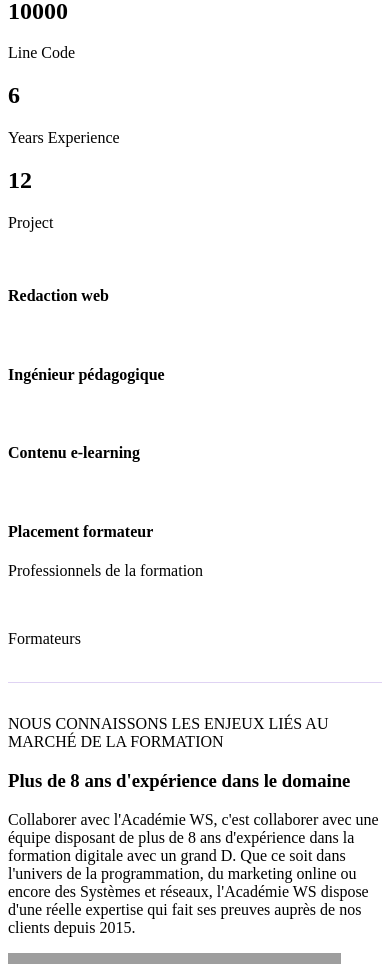
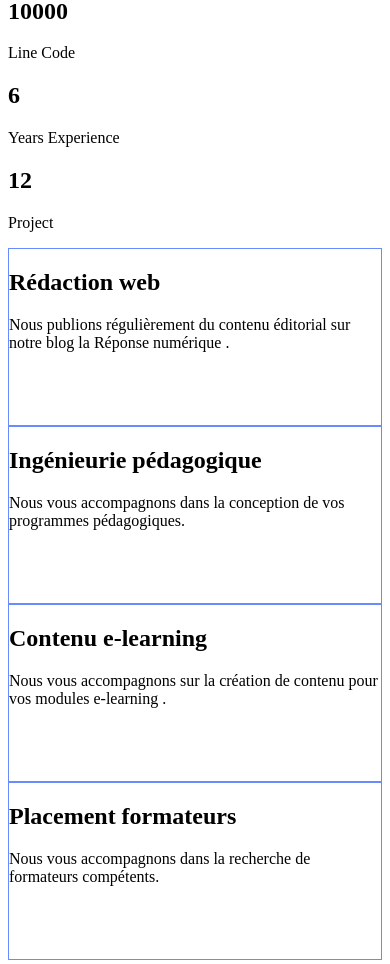
Before and after one commit to jonnhyknocksville/gabrielrh, a Symfony app: template templates/acceuil/index.html.twig in a window 390 px wide. Shown: the part 926-1890 px from the top of the page. Run offline with Twig, Linux system fonts and the light colour scheme; the template is opened without the code that fills it, so the values that code supplies are empty; some libraries are stand-ins or nearby versions; grey boxes are pictures that could not be loaded.

Commit message:
update acceuil template and optmise route

```diff
--- a/assets/styles/app.scss
+++ b/assets/styles/app.scss
@@ -1,7 +1,11 @@
 @import "~bootstrap/scss/bootstrap";
+
+//  bg-secondary = background-color: #100326 ;
 
 body {
     background-color: #130430;
+
+
 
     //  div.test{
     //         display:none;
--- a/package.json
+++ b/package.json
@@ -6,6 +6,7 @@
         "@symfony/webpack-encore": "^4.0.0",
         "bootstrap": "^5.3.0",
         "core-js": "^3.23.0",
+        "file-loader": "^6.0.0",
         "jquery": "^3.7.0",
         "regenerator-runtime": "^0.13.9",
         "sass": "^1.63.6",
--- a/templates/acceuil/index.html.twig
+++ b/templates/acceuil/index.html.twig
@@ -4,22 +4,22 @@
 
 {% block body %}
 
-<div class="row justify-content-md-center text-light ">
+<div class="row justify-content-center text-light my-3">
     <h2 class="col-8 text-center">Vous êtes formateur, vous voulez avoir plus de contact ?</h2>
    <iframe class="col-10 text-center"  height="632" src="" title="YouTube video player" frameborder="0" allow="accelerometer; autoplay; clipboard-write; encrypted-media; gyroscope; picture-in-picture; web-share" allowfullscreen> </iframe>
 </div>
 
-<div class="row justify-content-md-center text-light">
-    <button class="btn text-bg-primary mx-5 col-2">Chercher formateur</button>
-    <button class="btn text-bg-primary mx-5 col-2">Devenir formateur</button>
+<div class="row justify-content-center text-light my-3">
+    <a href="{{ path('create_job') }}" class="col-2 mx-5 d-flex justify-content-center"><button class="btn text-bg-primary  " >Chercher formateur</button></a>
+    <a href="{{ path('app_former') }}" class="col-2 mx-5 d-flex justify-content-center"><button class="btn text-bg-primary ">Devenir formateur</button></a>
 </div>
 
-<div class="text-light">
-    <div class="row justify-content-md-center " >
+<div class="text-light my-5 bg-secondary mx-3" style="border-radius: 30px;">
+    <div class="row justify-content-center " >
         <p class="col-4 text-center">Bienvenue chez formation WS !</p>
     </div>
 
-    <div class="row justify-content-md-center " >
+    <div class="row justify-content-center " >
         <p class="col-6 text-center">Voici les diférent raison de choisir nos services</p>
     </div>
 {#
@@ -28,7 +28,7 @@
 
 
  #}
-     <div>{# counter stat #}
+     <div class="my-5">{# counter stat #}
         <section id="statistic" class="statistic-section one-page-section">
             <div class="container">
                 <div class="row text-center">
@@ -69,9 +69,6 @@
             </div>
         </section>
     </div>
-
-        <div></div>
-
 </div>
 {#
 
@@ -83,41 +80,64 @@
 
  #}
 
-<div class="row justify-content-md-center text-light ">
-    <div class="col text-center">
-        <img></img>
-        <h4>Redaction web</h4>
-        <p></p>
-    </div>
-
-    <div class="col text-center">
-        <img></img>
-        <h4>Ingénieur pédagogique</h4>
-        <p></p>
-    </div>
-
-    <div class="col text-center">
-        <img></img>
-        <h4>Contenu e-learning</h4>
-        <p></p>
-    </div>
-
-    <div class="col text-center">
-        <img></img>
-        <h4>Placement formateur</h4>
-        <p></p>
+<div class="row d-flex justify-content-evenly text-light mx-3 bg-secondary py-3" style="border-radius: 30px;">
+    <div class="col-md text-center">
+        <div class="d-flex flex-column justify-content-center" style="border:1px solid #6a8bff; height: 11em;">
+            <h2> Rédaction web </h2>
+            <p> Nous publions régulièrement du <span class="text-info">contenu éditorial</span> sur notre blog <span class="text-info">la Réponse numérique </span>. </p>
         </div>
     </div>
 
-<div class="row justify-content-md-center text-light">
-    <div class="col-4">
+    <div class="col-md text-center ">
+        <div class="d-flex flex-column justify-content-center" style="border:1px solid #6a8bff; height: 11em;">
+            <h2> Ingénieurie pédagogique </h2>
+            <p> Nous vous accompagnons dans la conception de vos <span class="text-info">programmes pédagogiques</span>. </p>
+        </div>
+    </div>
+
+    <div class="col-md text-center">
+        <div class="d-flex flex-column justify-content-center" style="border:1px solid #6a8bff;height: 11em;">
+            <h2> Contenu e-learning </h2>
+            <p> Nous vous accompagnons sur la création de contenu pour vos <span class="text-info"> modules e-learning </span>. </p>
+        </div>
+    </div>
+
+    <div class="col-md text-center">
+        <div class="d-flex flex-column justify-content-center" style="border:1px solid #6a8bff;height: 11em;">
+            <h2> Placement formateurs </h2>
+            <p> Nous vous accompagnons dans la <span class="text-info">recherche de formateurs </span> compétents. </p>
+        </div>
+    </div>
+</div>
+{#
+
+
+ #}
+{# button section #}
+{#
+
+
+ #}
+
+<div class="row justify-content-center text-light my-5 bg-secondary py-3 mx-3" style="border-radius: 30px;">
+    <div class="col-md-4 text-center">
+        <a>
+            <div>
                 <p>Professionnels de la formation</p>
                 <img></img>
             </div>
+            <img src={{asset("build/woman.webp")}} style="max-height:247px;"></img>
+        </a>
+    </div>
 
-    <div class="col-4">
+    <div class="col-md-4 text-center">
+        <a>
+            <div>
                 <p>Formateurs</p>
                 <img></img>
+            </div>
+            <img src={{asset("build/man.webp")}} style="max-height:247px;"></img>
+        </a>
     </div>
 </div>
 {#
@@ -129,77 +149,86 @@
 
 
  #}
-<div class="bg-light">
-    <div class="row col-md-8 mx-auto my-3 align-items-center">
-                <div class="col-md-6" style="border-top:1px solid rgba(94, 36, 195, 0.2);padding-top:2rem;">
+<div class="bg-light d-flex flex-column ">
+    <div class=" d-flex justify-content-start">
+        <div class="row col-lg-8 mx-2 my-3 align-items-center d-flex " style="border:0.3em dashed">
+                    <div class="col-lg-6">
                         <div class="my-3 text-primary">NOUS CONNAISSONS LES ENJEUX LIÉS AU MARCHÉ DE LA FORMATION</div>
                         <h3>Plus de 8 ans d'expérience dans le domaine</h3>
                         <p class="text-justify">Collaborer avec l'Académie WS, c'est collaborer avec une équipe disposant de plus de <span class="text-secondary font-weight-bold">8 ans d'expérience dans la formation digitale </span> avec un grand D. Que ce soit dans l'univers de la programmation, du marketing online ou encore des Systèmes et réseaux, l'Académie WS dispose d'une réelle expertise qui fait ses preuves auprès de nos clients depuis 2015.</p>
                     </div>
 
-                <div class="col-md-6 d-flex justify-content-center">
-                    <img style="max-height:250px" src="/uploads/images/teachers/8.webp" title="Nous vous accompagnons sur vos formats e-learning &amp; blended" alt="Nous vous accompagnons sur vos formats e-learning &amp; blended">
+                    <div class="col-lg-6 d-flex justify-content-center d-sm-none d-lg-block">
+                        <img style="max-height:250px" src={{asset("build/8.webp")}} title="Nous vous accompagnons sur vos formats e-learning &amp; blended" alt="Nous vous accompagnons sur vos formats e-learning &amp; blended">
+                    </div>
         </div>
     </div>
 
-    <div class="row col-md-8 mx-auto my-3 align-items-center">
+    <div class="d-flex justify-content-end">
+        <div class="row col-lg-8 mx-2 my-3 d-flex align-items-center" style="border:0.3em dashed ">
 
-                <div class="col-md-6 d-flex justify-content-center">
-                    <img style="max-height:250px" src="" title="La mise en place de vidéos pilote pour mesurer l'efficacité de nos vidéos" alt="La mise en place de vidéos pilote pour mesurer l'efficacité de nos vidéos">
+                    <div class="col-lg-6 d-flex justify-content-center d-sm-none d-lg-block">
+                        <img style="max-height:250px" src={{asset("build/7.webp")}} title="La mise en place de vidéos pilote pour mesurer l'efficacité de nos vidéos" alt="La mise en place de vidéos pilote pour mesurer l'efficacité de nos vidéos">
                     </div>
 
-                <div class="col-md-6" style="border-top:1px solid rgba(94, 36, 195, 0.2);padding-top:2rem;">
+                    <div class="col-lg-6">
                         <div class="my-3 text-primary">CHEZ L'ACADÉMIE WS VOUS TROUVEREZ UN PANNEL DE FORMATEURS DIFFÉRENTS</div>
                         <h3>Diversité des profils et des niveaux</h3>
                         <p class="text-justify">Chez l'Académie, nous collaborons avec des formateurs de toutes horizons et de différents niveaux pour assurer des cours autant auprès de débutant que de professionnels déjà en poste.</p>
                                         </div>
         </div>
+    </div>
 
-    <div class="row col-md-8 mx-auto my-3 align-items-center">
-                <div class="col-md-6" style="border-top:1px solid rgba(94, 36, 195, 0.2);padding-top:2rem;">
+    <div class="d-flex justify-content-start">
+        <div class="row col-lg-8 mx-2 my-3 d-flex align-items-center" style="border:0.3em dashed">
+                    <div class="col-lg-6">
                         <div class="my-3 text-primary">NOS FORMATEURS SONT SUIVIS QUOTIDIENNEMENT</div>
                         <h3>Suivi pédagogique quotidien</h3>
                         <p class="text-justify">Evidemment une fois le formateur placé, nous ne disparaissons pas mais misons plutôt sur du long terme. C'est pourquoi <span class="text-secondary font-weight-bold">nous assurons un contact régulier avec nos formateurs </span> pour s'assurer du bon déroulement de chaque cours pour pouvoir répondre éfficacement à toute difficulté qu'une classe ou un formateur pourraient rencontrer.</p>
                                         </div>
 
-                <div class="col-md-6 d-flex justify-content-center">
-                    <img style="max-height:250px" src="" title="Des vidéos mises à jour chaque année !" alt="Des vidéos mises à jour chaque année !">
+                    <div class="col-lg-6 d-flex justify-content-center d-sm-none d-lg-block ">
+                        <img style="max-height:250px" src={{asset("build/6.webp")}} title="Des vidéos mises à jour chaque année !" alt="Des vidéos mises à jour chaque année !">
+                    </div>
                 </div>
     </div>
 
-    <div class="row col-md-8 mx-auto my-3 align-items-center">
+    <div class="d-flex justify-content-end">
+        <div class="row col-lg-8 mx-2 my-3 align-items-center" style="border:0.3em dashed">
 
-                <div class="col-md-6 d-flex justify-content-center">
-                    <img style="max-height:250px" src="" title="Des vidéos en marque blanche" alt="Des vidéos en marque blanche">
+                    <div class="col-lg-6 d-flex justify-content-center d-none d-lg-block">
+                        <img style="max-height:250px" src={{asset("build/3.webp")}} title="Des vidéos en marque blanche" alt="Des vidéos en marque blanche">
                     </div>
 
-                <div class="col-md-6 " style="border-top:1px solid rgba(94, 36, 195, 0.2);padding-top:2rem;">
+                    <div class="col-lg-6 ">
                         <div class="my-3 text-primary">UNE MONTÉE EN COMPÉTENCE EST ORGANISÉE UNE À DEUX FOIS PAR AN</div>
                         <h3>Des formateurs formés régulièrement</h3>
                         <p class="text-justify">Parceque nous sommes conscients que le marché évolue constamment, nous organisons avec nos formateurs des <span class="text-secondary font-weight-bold">sessions de montée en compétence </span> en présentiel, ou en vidéo en utilisant les cours délivrés sur notre plateforme.</p>
                                         </div>
                 </div>
+    </div>
 
-    <div class="row col-md-8 mx-auto my-3 align-items-center">
-                <div class="col-md-6" style="border-top:1px solid rgba(94, 36, 195, 0.2);padding-top:2rem;">
+    <div class="d-flex justify-content-start">
+        <div class="row col-lg-8 mx-2 my-3 align-items-center" style="border:0.3em dashed">
+                    <div class="col-lg-6" >
                         <div class="my-3 text-primary">L'ACADÉMIE WS CENTRALISE LES SUPPORTS DE COURS DE SES FORMATEURS</div>
                         <h3>Centralisation du contenu pédagogique</h3>
                         <p class="text-justify">Pour assurer des supports de qualité, <span class="text-secondary font-weight-bold">l'Académie WS centralise sur sa plateforme tous les exercices, cours théoriques ou travaux pratiques </span> délivrés par nos formateurs pour s'assurer de la qualité des exercices et des contenus délivrés et faciliter le transfert de ces supports auprès de vos apprenants.</p>
                     </div>
 
-                <div class="col-md-6 d-flex justify-content-center">
-                    <img style="max-height:250px" src="" title="Connaissance des différents profils d'apprenants" alt="Connaissance des différents profils d'apprenants">
+                    <div class="col-lg-6 d-flex justify-content-center d-sm-none d-lg-block">
+                        <img style="max-height:250px" src={{asset("build/2.webp")}} title="Connaissance des différents profils d'apprenants" alt="Connaissance des différents profils d'apprenants">
                     </div>
         </div>
-
+    </div>
 {#
 
 
  #}
 
-    <div class="row justify-content-md-center text-light">
-        <button class="btn text-bg-primary mx-5 col-2">Chercher formateur</button>
-        <button class="btn text-bg-primary mx-5 col-2">Devenir formateur</button>
+    <div class="row justify-content-center text-light my-3">
+        <a href="{{ path('create_job') }}" class="col-2 mx-5 d-flex justify-content-center"><button class="btn text-bg-primary ">Chercher formateur</button></a>
+        <a href="{{ path('app_former') }}" class="col-2 mx-5 d-flex justify-content-center"><button class="btn text-bg-primary ">Devenir formateur</button></a>
     </div>
 </div>
 {% endblock %}
--- a/webpack.config.js
+++ b/webpack.config.js
@@ -47,6 +47,10 @@
     //     config.plugins.push('@babel/a-babel-plugin');
     // })
 
+    .copyFiles({
+        from:'./assets/images',
+    })
+
     // enables and configure @babel/preset-env polyfills
     .configureBabelPresetEnv((config) => {
         config.useBuiltIns = 'usage';
```
Also changed, not shown: assets/images/1.webp (added), assets/images/2.webp (added), assets/images/3.webp (added), assets/images/4.webp (added), assets/images/5.webp (added), assets/images/6.webp (added), assets/images/7.webp (added), assets/images/8.webp (added), assets/images/man.webp (added), assets/images/woman.webp (added), package-lock.json. Lines whose indentation alone changed are shown as unchanged.
